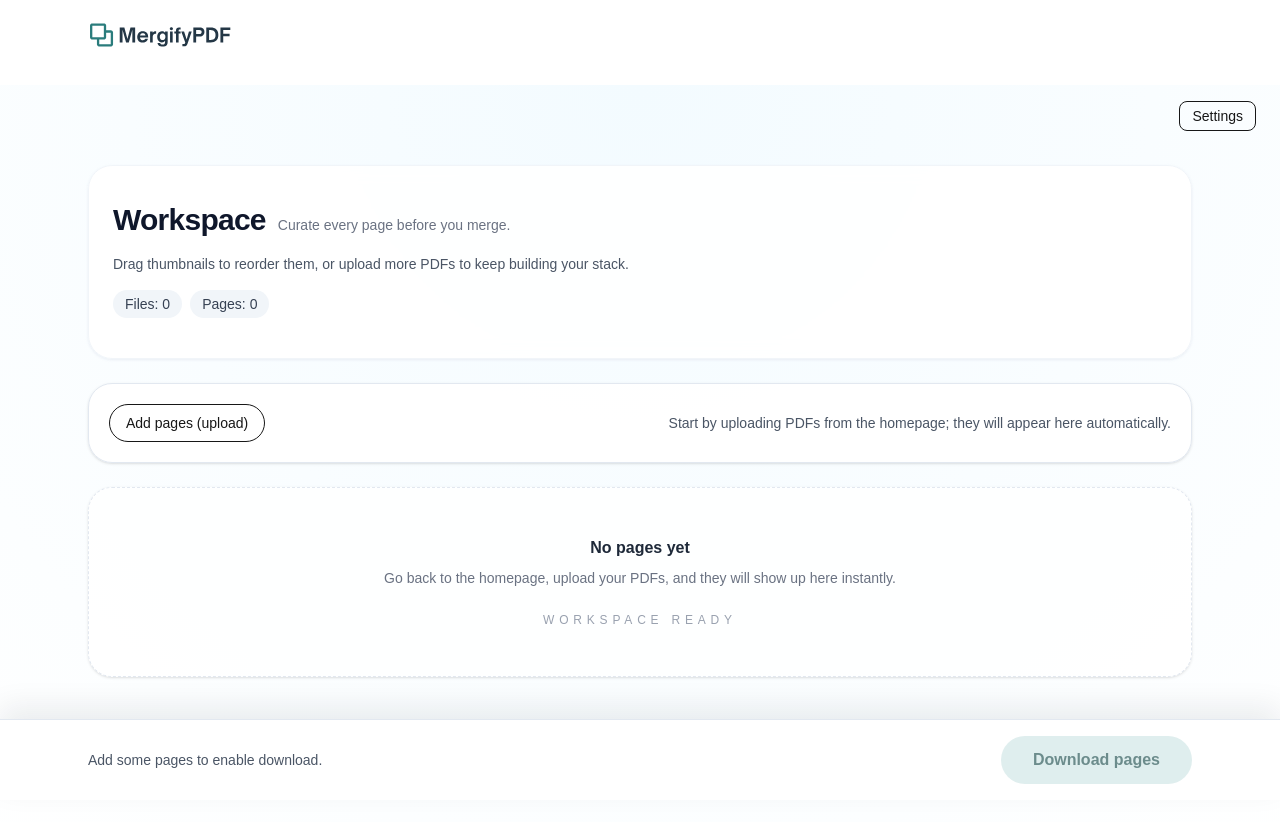
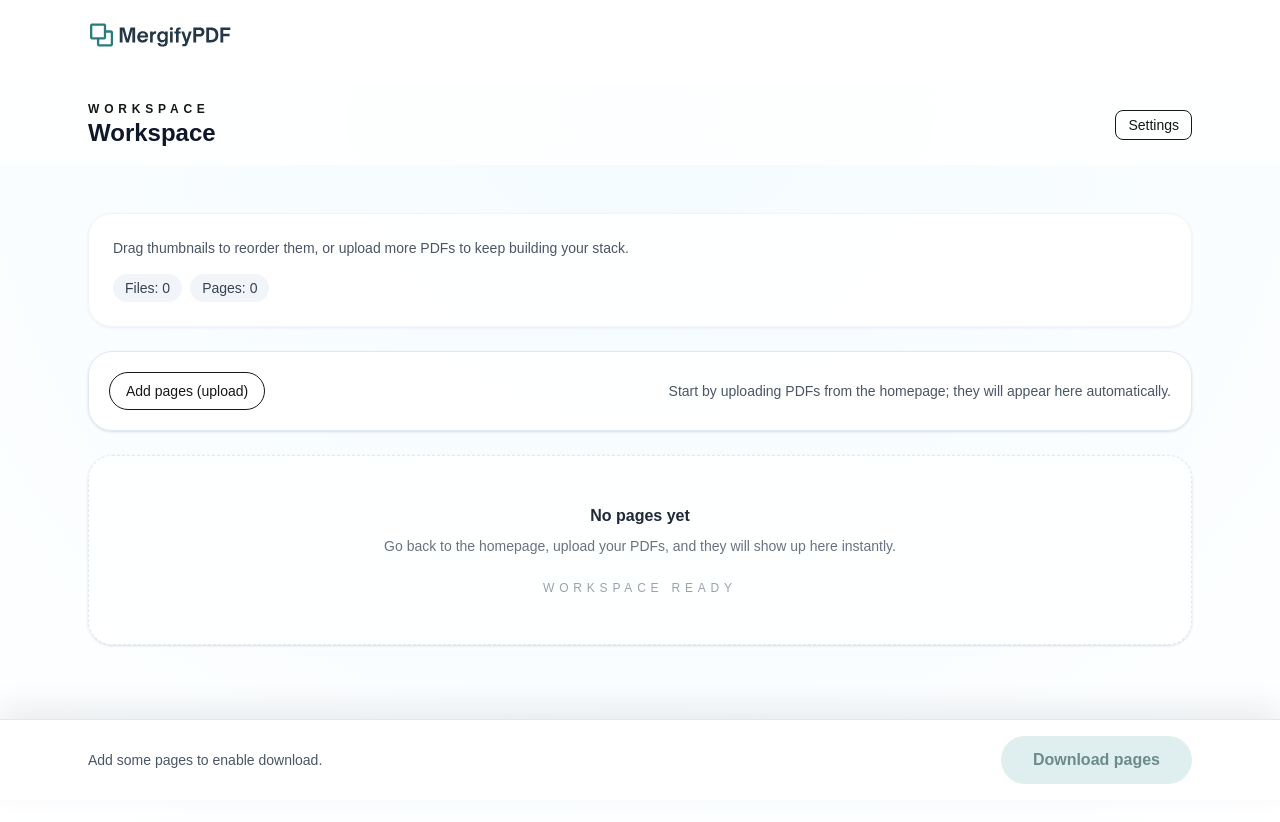
Before and after one commit to Mergify2020/mergifypdf, a Next.js app: page /studio in a window 1280 px wide. Shown: the top 822 px of the page. Built offline with nearby package versions, Linux system fonts and the light colour scheme.

Commit message:
chore: wrap workspace header in sticky bar

```diff
--- a/src/app/studio/page.tsx
+++ b/src/app/studio/page.tsx
@@ -243,29 +243,27 @@ function WorkspaceClient() {
   const downloadDisabled = busy || pages.length === 0;
 
   return (
-    <main className="relative min-h-screen bg-[radial-gradient(circle_at_top,_#f3fbff,_#ffffff)]">
-      <div className="pointer-events-none absolute right-6 top-4 z-20 hidden lg:block">
-        <div className="pointer-events-auto">
+    <main className="min-h-screen bg-[radial-gradient(circle_at_top,_#f3fbff,_#ffffff)]">
+      <div className="sticky top-0 z-50 bg-white/80 backdrop-blur">
+        <div className="mx-auto flex max-w-6xl items-center justify-between px-4 py-4 lg:px-6">
+          <div>
+            <p className="text-xs font-semibold uppercase tracking-[0.4em] text-brand">Workspace</p>
+            <h1 className="text-2xl font-semibold text-slate-900">Workspace</h1>
+          </div>
           <SettingsMenu />
         </div>
       </div>
-      <div className="mx-auto flex max-w-6xl flex-col gap-6 px-4 pt-16 pb-32 lg:px-6 lg:pt-20">
+
+      <div className="mx-auto flex max-w-6xl flex-col gap-6 px-4 pt-8 pb-32 lg:px-6 lg:pt-12">
         <div className="rounded-3xl border border-slate-100 bg-white/90 p-6 shadow-sm shadow-slate-200/60 backdrop-blur">
           <div className="flex flex-wrap items-start gap-4">
             <div className="min-w-[220px] flex-1 space-y-4">
-              <div className="mt-3 flex flex-wrap items-baseline gap-3">
-                <h1 className="text-3xl font-semibold tracking-tight text-slate-900">Workspace</h1>
-                <span className="text-sm text-gray-500">Curate every page before you merge.</span>
-              </div>
               <p className="text-sm text-gray-600">
                 Drag thumbnails to reorder them, or upload more PDFs to keep building your stack.
               </p>
               <div className="flex flex-wrap gap-2 text-sm font-medium text-gray-700">
                 <span className="rounded-full bg-slate-100 px-3 py-1">Files: {sources.length}</span>
                 <span className="rounded-full bg-slate-100 px-3 py-1">Pages: {pages.length}</span>
-              </div>
-              <div className="block lg:hidden">
-                <SettingsMenu />
               </div>
             </div>
           </div>
```
